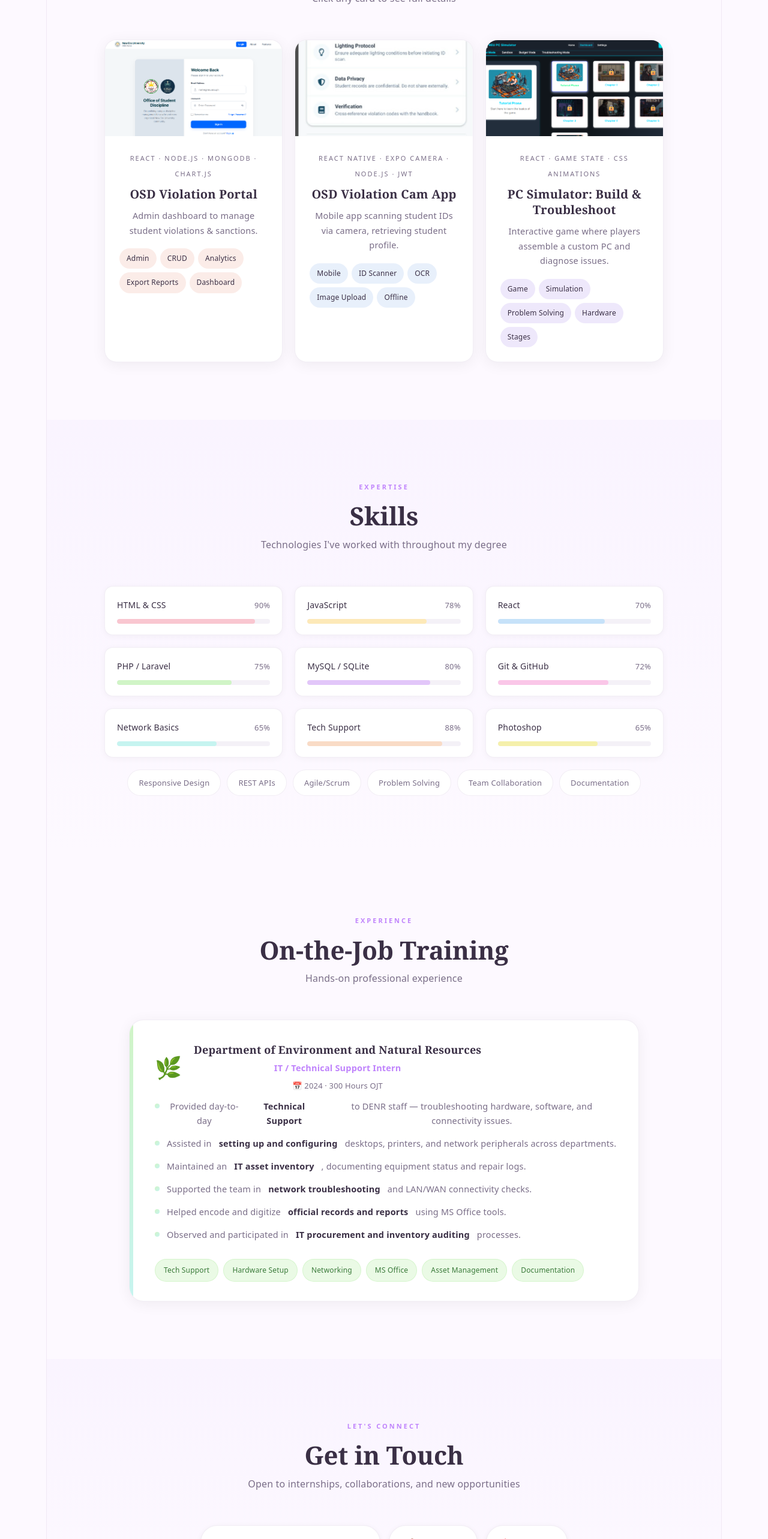
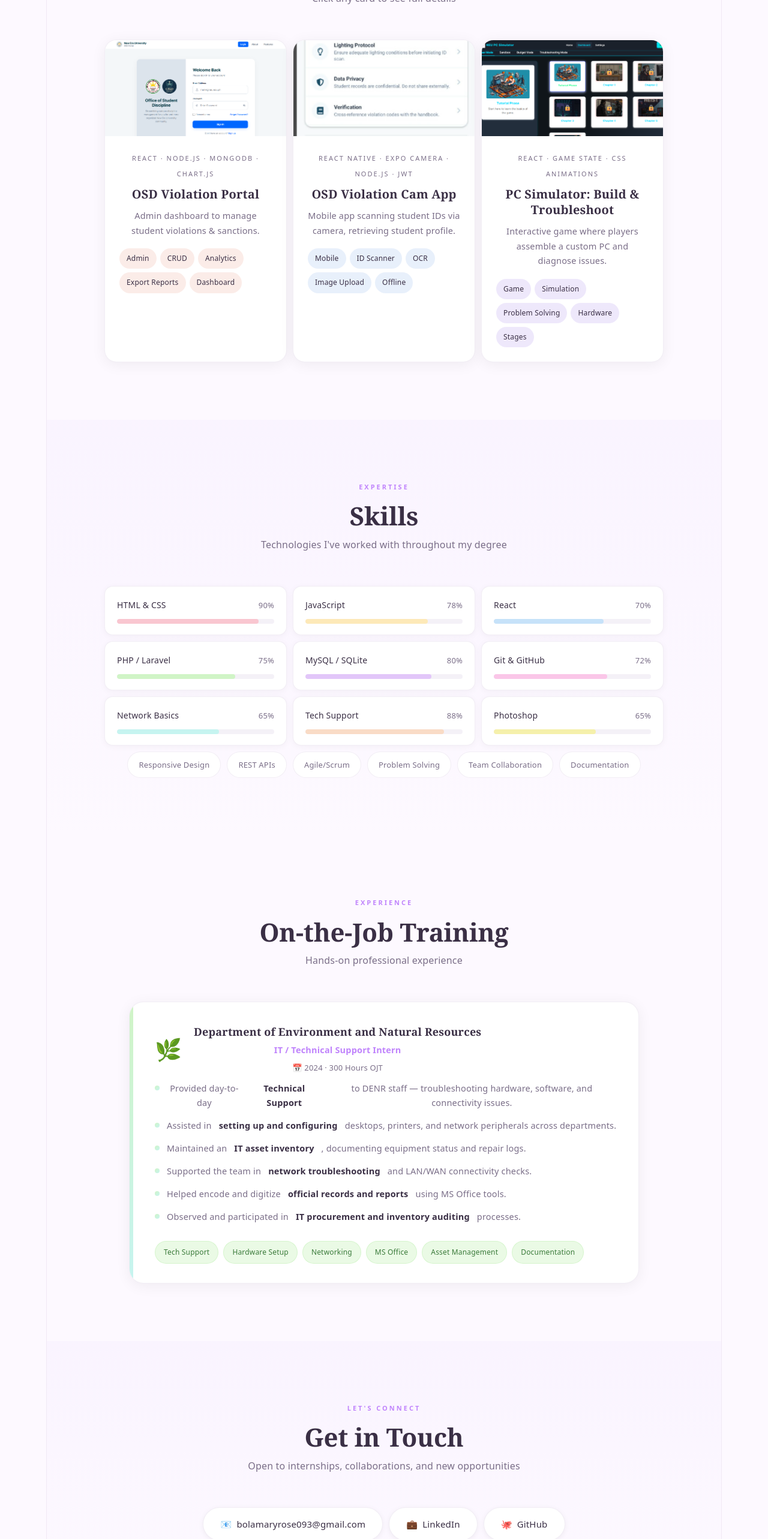
Before and after one commit to MariaRosa03/My_portfolio, a React (Vite) app: page / in a window 1280 px wide. Shown: the part 1011-3577 px from the top of the page at 60% size. Built offline with nearby package versions, Linux system fonts and the light colour scheme.

Commit message:
update css V7

```diff
--- a/src/App.css
+++ b/src/App.css
@@ -307,7 +307,8 @@
 .projects-grid {
   display: grid;
   grid-template-columns: repeat(auto-fit, minmax(280px, 1fr));
-  gap: 20px;
+  gap: 10px;
+  margin-top: 10px;
 }
 
 .project-card {
@@ -397,8 +398,8 @@
 .skills-grid {
   display: grid;
   grid-template-columns: repeat(auto-fit, minmax(280px, 1fr));
-  gap: 20px;
-  margin-bottom: 20px;
+  gap: 10px;
+  margin-bottom: 10px;
 }
 
 .skill-item {
@@ -475,7 +476,7 @@
   overflow: hidden;
   max-width: 850px;
   margin: 0 auto;
-  margin-top: 20px;
+  margin-top: 10px;
   /* FIXED: Changed from margin-top: 20% to 48px for consistent spacing across all tabs/viewports */
 }
 
@@ -577,8 +578,9 @@
 .contact-row {
   display: flex;
   flex-wrap: wrap;
-  gap: 14px;
+  gap: 10px;
   justify-content: center;
+  margin-top: 10px;
 }
 
 .contact-pill {
```
